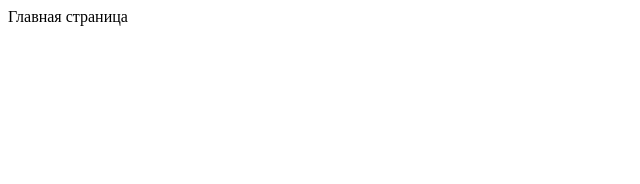
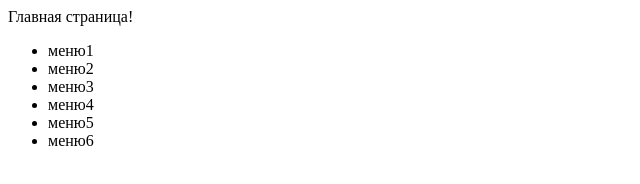
Before and after one commit to K9-Serg/Git-Student, a plain HTML site: page index.html in a window 1280 px wide. Shown: the whole page, without its empty margins (0-640 px from the left). Drawn offline with Linux system fonts and the light colour scheme.

Commit message:
Добавили меню

```diff
--- a/index.html
+++ b/index.html
@@ -6,7 +6,15 @@
     <title>Document</title>
 </head>
 <body>
-    Главная страница
+    Главная страница!
+    <ul>
+        <li class="menu-item">меню1</li>
+        <li class="menu-item">меню2</li>
+        <li class="menu-item">меню3</li>
+        <li class="menu-item">меню4</li>
+        <li class="menu-item">меню5</li>
+        <li class="menu-item">меню6</li>
+    </ul>
 
 </body>
 </html>
```
